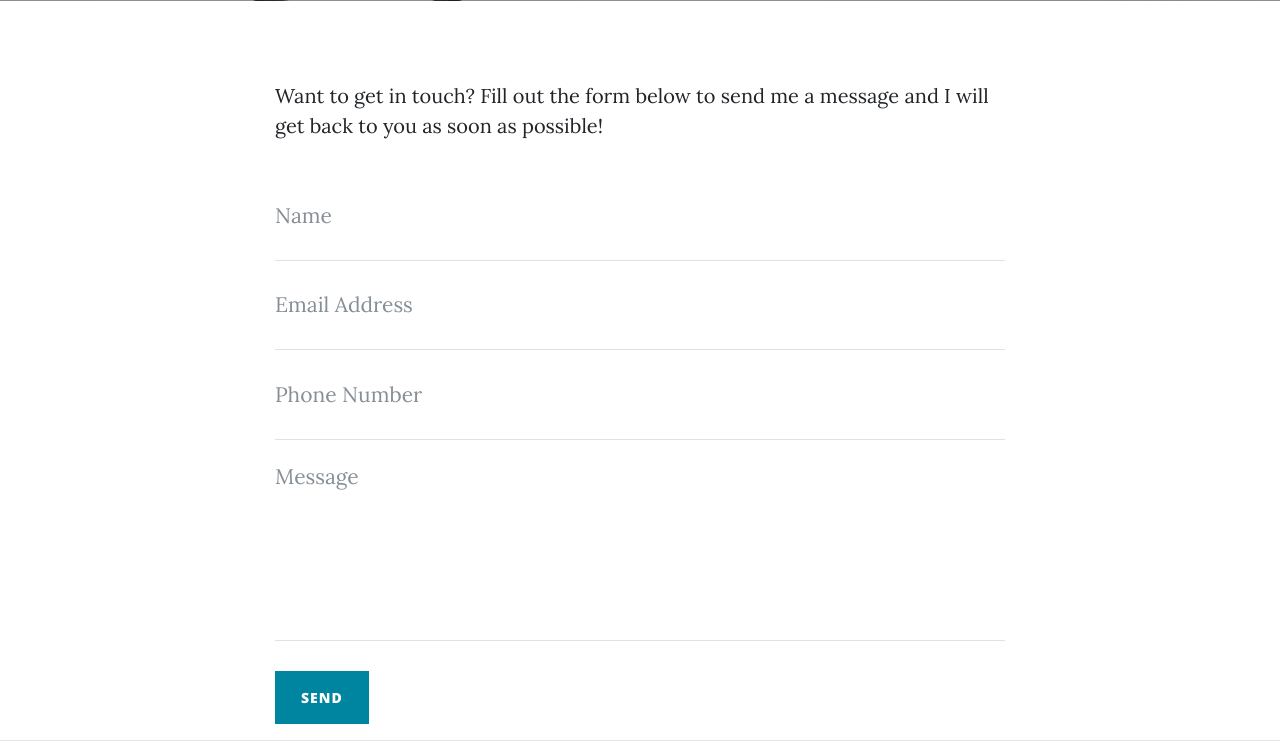
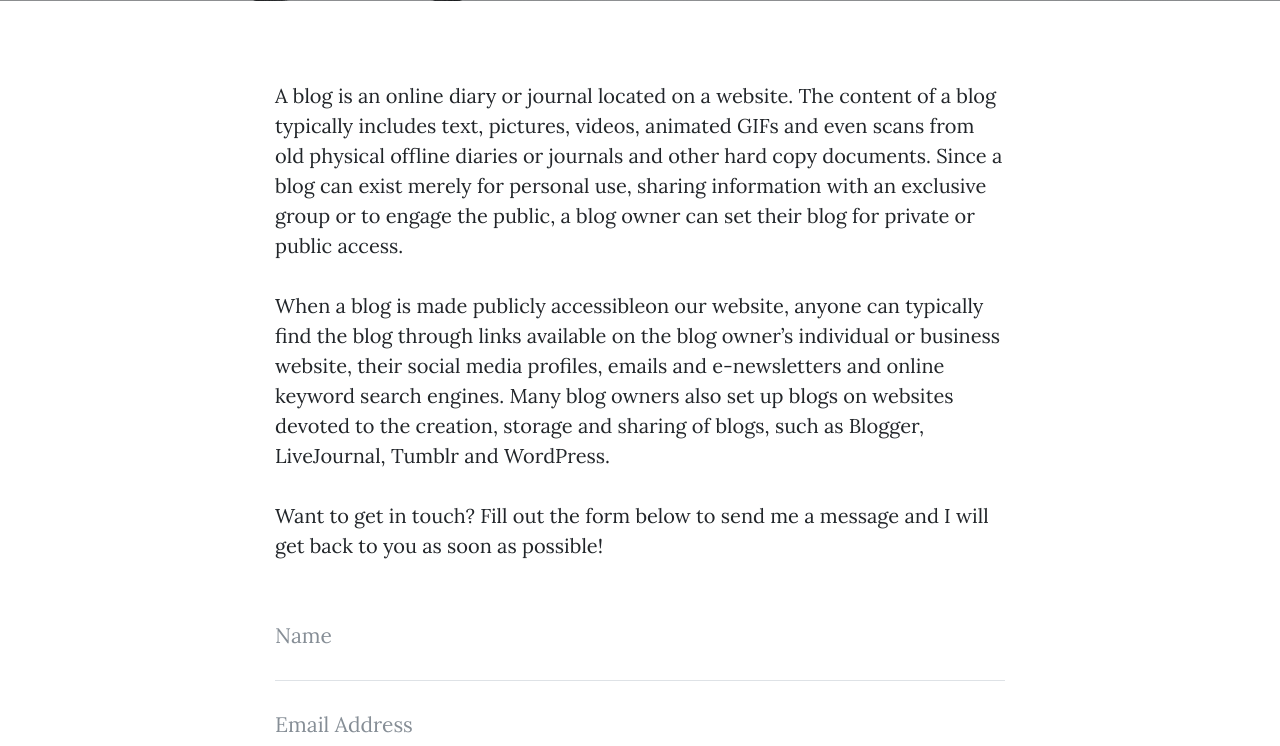
Before and after one commit to AakashShah07/Aakash_blog-with-users, a Flask app: template templates/contact.html in a window 1280 px wide. Shown: the part 531-1277 px from the top of the page. Run offline with Flask 2, Linux system fonts and the light colour scheme; the template is opened without the code that fills it, so the values that code supplies are empty; some libraries are stand-ins or nearby versions.

Commit message:
Some changes and remove about button

```diff
--- a/templates/contact.html
+++ b/templates/contact.html
@@ -19,6 +19,9 @@
   <div class="container">
     <div class="row">
       <div class="col-lg-8 col-md-10 mx-auto">
+          <p>A blog is an online diary or journal located on a website. The content of a blog typically includes text, pictures, videos, animated GIFs and even scans from old physical offline diaries or journals and other hard copy documents. Since a blog can exist merely for personal use, sharing information with an exclusive group or to engage the public, a blog owner can set their blog for private or public access. </p>
+        <p>When a blog is made publicly accessibleon our website, anyone can typically find the blog through links available on the blog owner’s individual or business website, their social media profiles, emails and e-newsletters and online keyword search engines. Many blog owners also set up blogs on websites devoted to the creation, storage and sharing of blogs, such as Blogger, LiveJournal, Tumblr and WordPress.    </p>
+
         <p>Want to get in touch? Fill out the form below to send me a message and I will get back to you as soon as possible!</p>
         <!-- Contact Form - Enter your email address on line 19 of the mail/contact_me.php file to make this form work. -->
         <!-- WARNING: Some web hosts do not allow emails to be sent through forms to common mail hosts like Gmail or Yahoo. It's recommended that you use a private domain email address! -->
```
